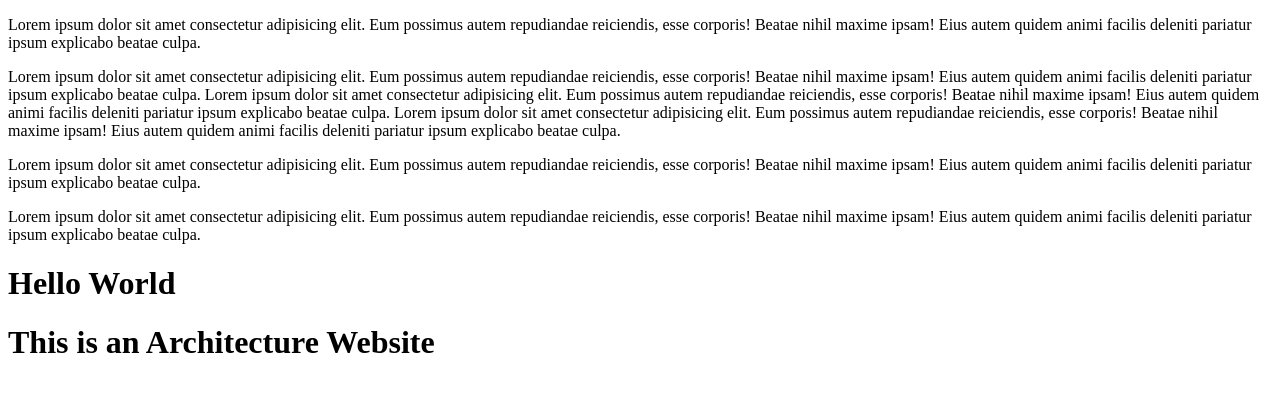
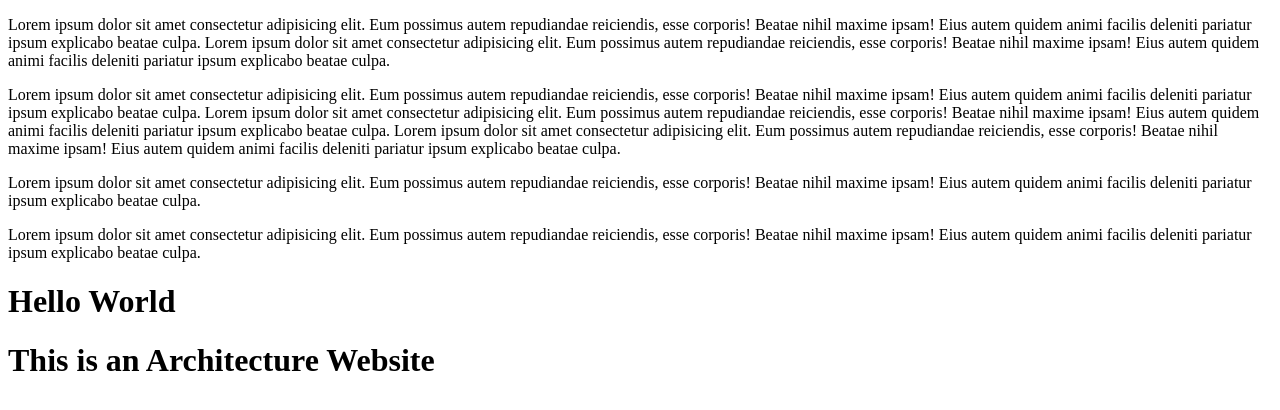
Before and after one commit to johncanero/architecture-news-website, a Next.js app: page / in a window 1280 px wide. Shown: the top 410 px of the page. Built offline with nearby package versions, Linux system fonts and the light colour scheme.

Commit message:
Add Lorem Ipsum

```diff
--- a/sections/Hero.tsx
+++ b/sections/Hero.tsx
@@ -11,6 +11,11 @@ const Hero = () => {
             possimus autem repudiandae reiciendis, esse corporis! Beatae nihil
             maxime ipsam! Eius autem quidem animi facilis deleniti pariatur
             ipsum explicabo beatae culpa.
+            Lorem ipsum dolor sit amet consectetur adipisicing elit. Eum
+            possimus autem repudiandae reiciendis, esse corporis! Beatae nihil
+            maxime ipsam! Eius autem quidem animi facilis deleniti pariatur
+            ipsum explicabo beatae culpa.
+
           </p>
         </div>
         <div className="row-span-2 ">
```
